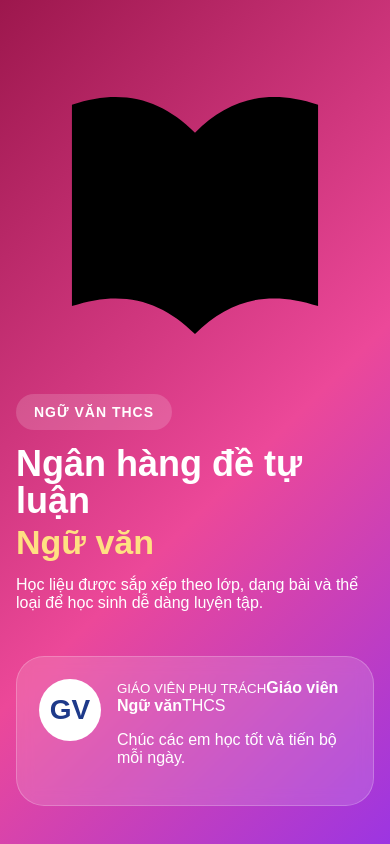
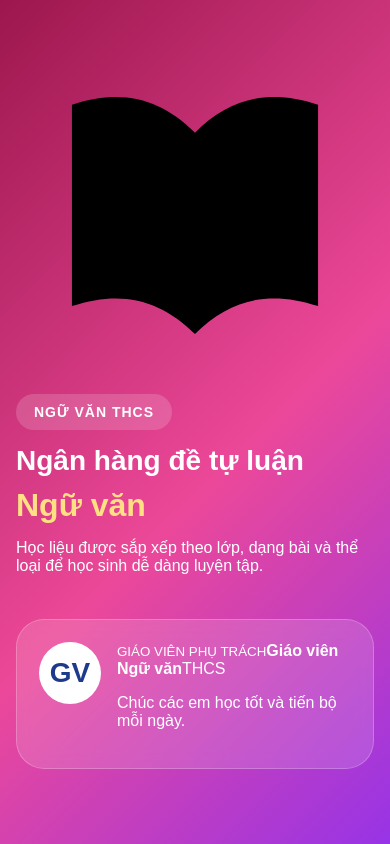
Before and after one commit to hong7214/ngan-hang-de-ngu-van, a Next.js app in the folder ngan-hang-de-ngu-van-starter/: page /ngan-hang-de-ngu-van/ in a window 390 px wide. Shown: the top 844 px of the page. Built offline with nearby package versions, Linux system fonts and the light colour scheme; no server answers; the database is empty.

Commit message:
Update globals.css

```diff
--- a/ngan-hang-de-ngu-van-starter/app/globals.css
+++ b/ngan-hang-de-ngu-van-starter/app/globals.css
@@ -1334,3 +1334,27 @@ main {
     font-size: 20px !important;
   }
 }
+/* THU NHỎ TIÊU ĐỀ ĐẦU TRANG */
+
+.app-title-main {
+  font-size: clamp(30px, 3.2vw, 46px) !important;
+  line-height: 1.08 !important;
+}
+
+.app-title-vietnamese {
+  font-size: clamp(34px, 3.6vw, 50px) !important;
+  line-height: 1.08 !important;
+  margin-top: 6px !important;
+}
+
+/* Điện thoại */
+
+@media (max-width: 700px) {
+  .app-title-main {
+    font-size: 28px !important;
+  }
+
+  .app-title-vietnamese {
+    font-size: 32px !important;
+  }
+}
```
